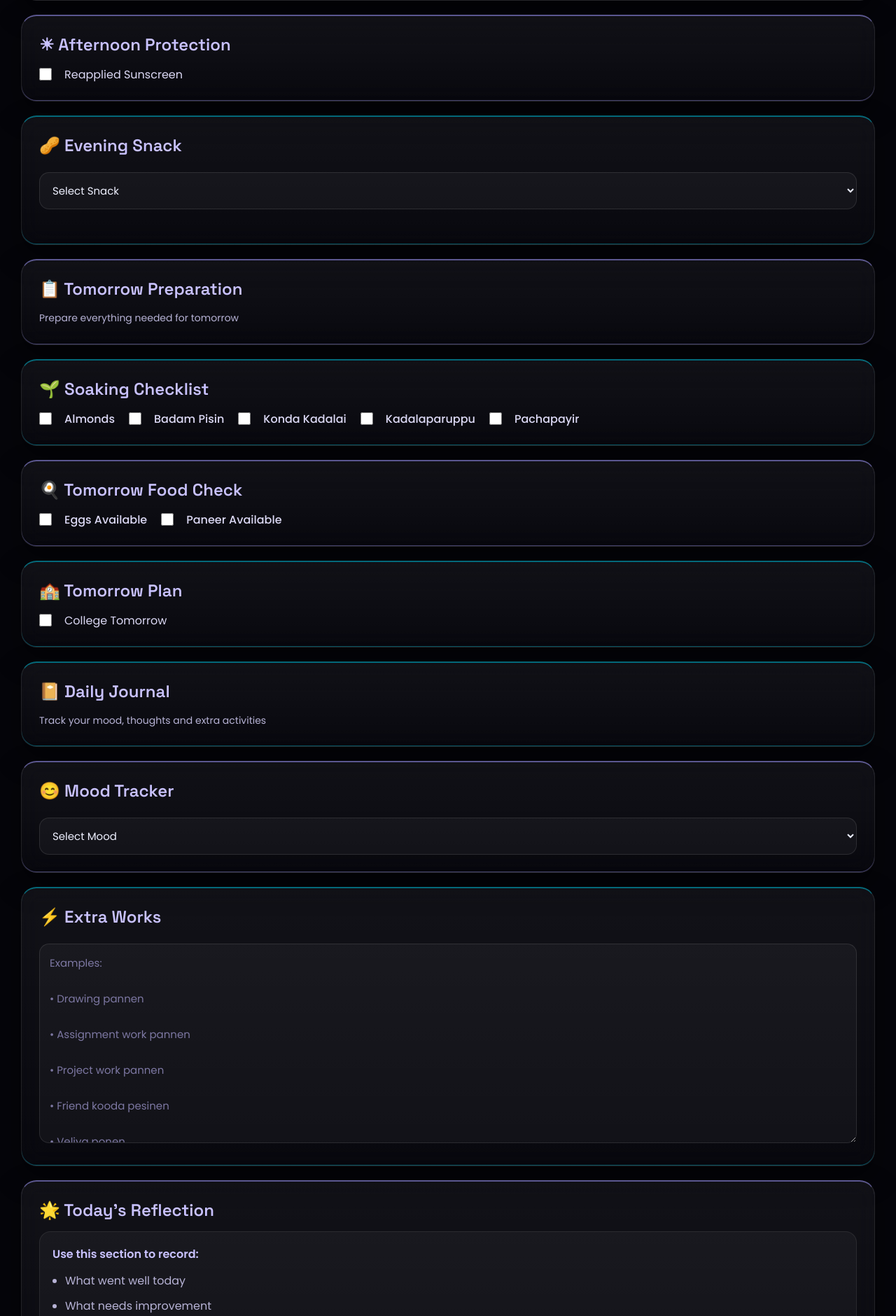
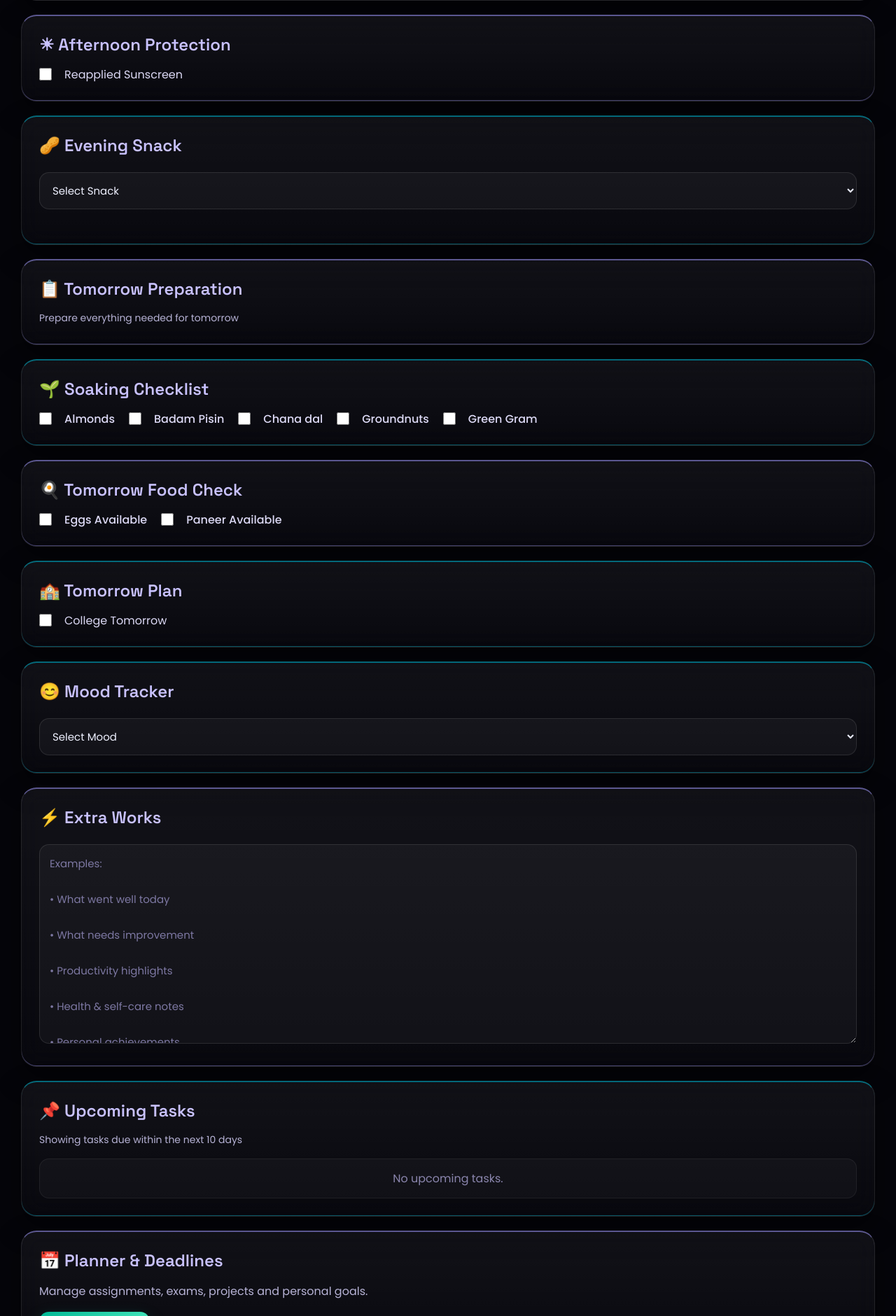
Before and after one commit to Anaj-narinV/RoutineX, a Flask app: page /dashboard in a window 1280 px wide. Shown: the part 1861-3741 px from the top of the page at 70% size. Run offline with Flask 3, Linux system fonts and the light colour scheme; data that the repository does not hold is empty.

Commit message:
Revise text and select options in dashboard
Updated text content and modified select options in dashboard.html.

```diff
--- a/templates/dashboard.html
+++ b/templates/dashboard.html
@@ -36,7 +36,7 @@
             <h1>RoutineX</h1>
 
             <p>
-                Break your comfort zone. Growth begins where comfort ends.
+                Break your comfort zone...
             </p>
 
         </div>
@@ -194,18 +194,18 @@
 
             <br>
 
-            <select name="bath_type">
+            <select name="bath_routine">
 
                 <option value="">
-                    Bath Type
+                    Bath Routine
                 </option>
 
                 <option>
-                    Curd + Turmeric Mask
+                    Herbal Mask
                 </option>
 
                 <option>
-                    Only Soap
+                    Normal Soap
                 </option>
 
             </select>
@@ -476,16 +476,16 @@
                     Select Snack
                 </option>
 
-                <option value="Konda Kadalai">
-                    Konda Kadalai
+                <option value="ChanaDal">
+                    Chana Dal
                 </option>
 
-                <option value="Pachapayir">
-                    Pachapayir
+                <option value="Greengram">
+                    Greengram
                 </option>
 
-                <option value="Kadalaparuppu">
-                    Kadalaparuppu
+                <option value="Groundnuts">
+                    Groundnuts
                 </option>
 
                 <option value="Other">
@@ -554,20 +554,20 @@
 
                 <label>
                     <input type="checkbox"
-                           name="soak_konda_kadalai">
-                    Konda Kadalai
+                           name="soak_Chana_dal">
+                    Chana dal
                 </label>
 
                 <label>
                     <input type="checkbox"
-                           name="soak_kadalaparuppu">
-                    Kadalaparuppu
+                           name="soak_Groundnuts">
+                    Groundnuts
                 </label>
 
                 <label>
                     <input type="checkbox"
-                           name="soak_pachapayir">
-                    Pachapayir
+                           name="soak_Green Gram">
+                    Green Gram
                 </label>
 
             </div>
@@ -661,22 +661,6 @@
             </div>
 
         </div>
-                <!-- ===================== -->
-        <!-- DAILY JOURNAL -->
-        <!-- ===================== -->
-
-        <div class="card">
-
-            <h2>
-                📔 Daily Journal
-            </h2>
-
-            <p class="section-info">
-                Track your mood, thoughts and extra activities
-            </p>
-
-        </div>
-
 
         <!-- ===================== -->
         <!-- MOOD TRACKER -->
@@ -738,70 +722,24 @@
                 rows="10"
                 placeholder="Examples:
 
-• Drawing pannen
+• What went well today
 
-• Assignment work pannen
+• What needs improvement
 
-• Project work pannen
+• Productivity highlights
 
-• Friend kooda pesinen
+• Health & self-care notes
 
-• Veliya ponen
-
-• Extra study pannen
-
-• Today was productive
+• Personal achievements
 
 • Any personal notes...
+
 "></textarea>
 
         </div>
 
 
         <!-- ===================== -->
-        <!-- DAILY REFLECTION -->
-        <!-- ===================== -->
-
-        <div class="card">
-
-            <h2>
-                🌟 Today's Reflection
-            </h2>
-
-            <div class="reflection-box">
-
-                <p>
-                    Use this section to record:
-                </p>
-
-                <ul>
-
-                    <li>
-                        What went well today
-                    </li>
-
-                    <li>
-                        What needs improvement
-                    </li>
-
-                    <li>
-                        Productivity highlights
-                    </li>
-
-                    <li>
-                        Health & self-care notes
-                    </li>
-
-                    <li>
-                        Personal achievements
-                    </li>
-
-                </ul>
-
-            </div>
-
-        </div>
-                <!-- ===================== -->
         <!-- UPCOMING TASKS -->
         <!-- ===================== -->
 
@@ -938,10 +876,12 @@
                 and focus on progress
                 rather than perfection.
 
+
+                Sacrifice for Your dream but Never Sacrifice Your dream...
             </p>
 
         </div>
-                <!-- ===================== -->
+        <!-- ===================== -->
         <!-- SAVE SECTION -->
         <!-- ===================== -->
 
```
